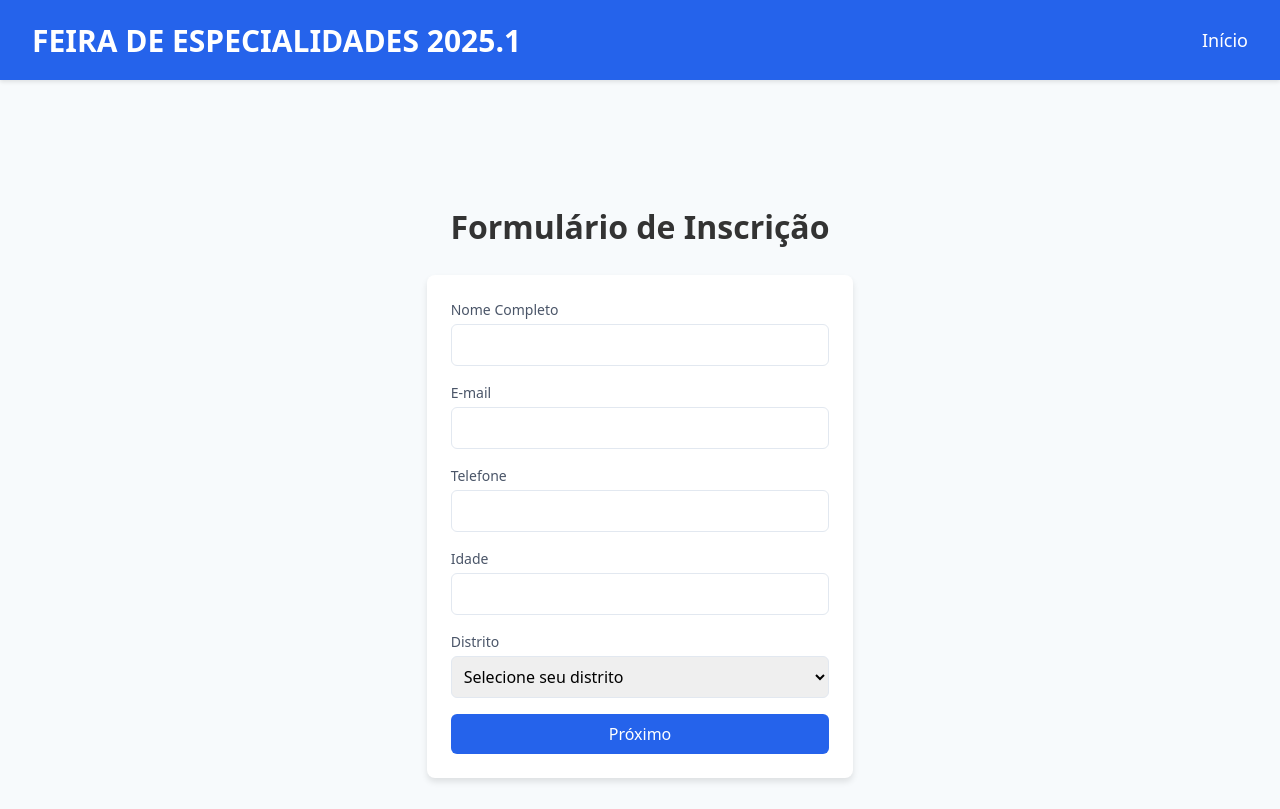
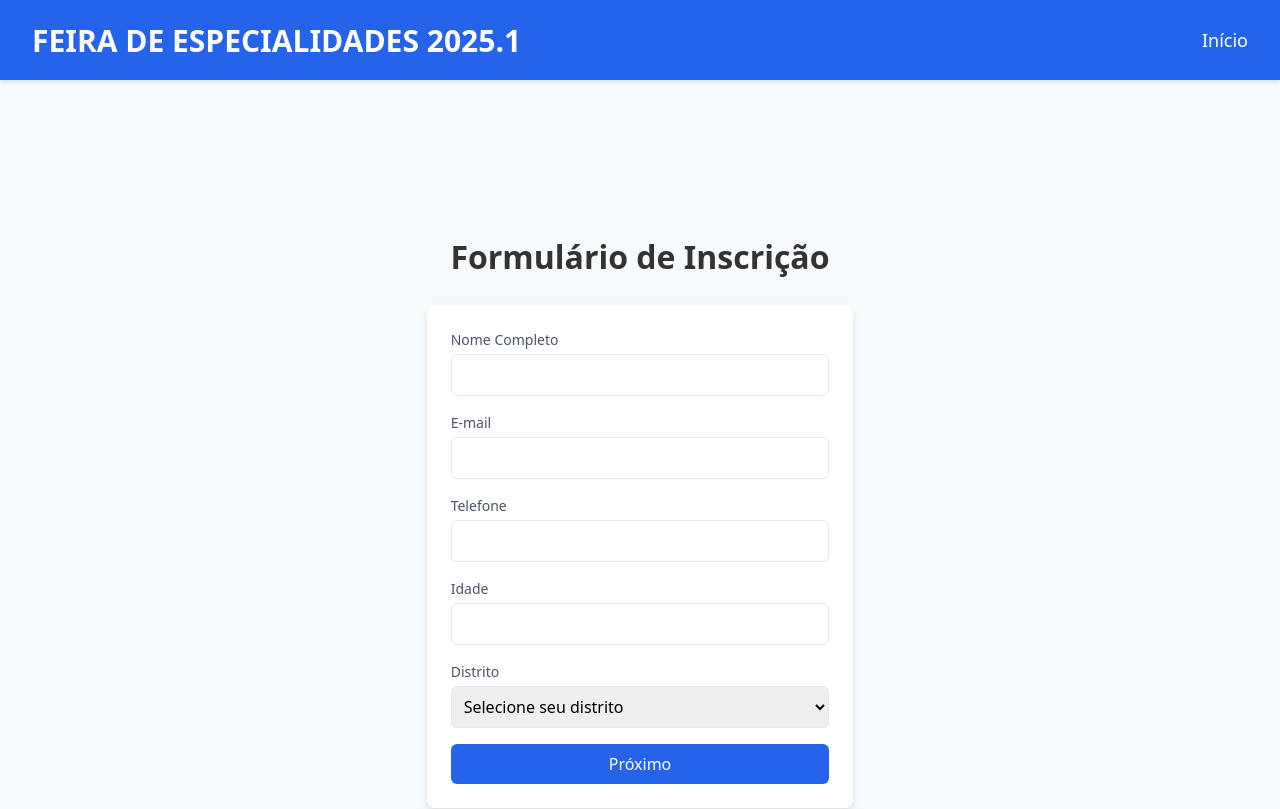
Before and after one commit to noelmagondim/oficina-de-especialidades, a React (Vite) app: page /registration in a window 1280 px wide. Shown: the top 809 px of the page. Built offline with nearby package versions, Linux system fonts and the light colour scheme.

Commit message:
ajustando css

```diff
--- a/src/styles/RegistrationPage.css
+++ b/src/styles/RegistrationPage.css
@@ -5,7 +5,6 @@
   justify-content: center;
   height: 120vh;
   background-color: #f7fafc; /* bg-gray-100 */
-  margin-top: -30px;
 }
 
 .title {
```
